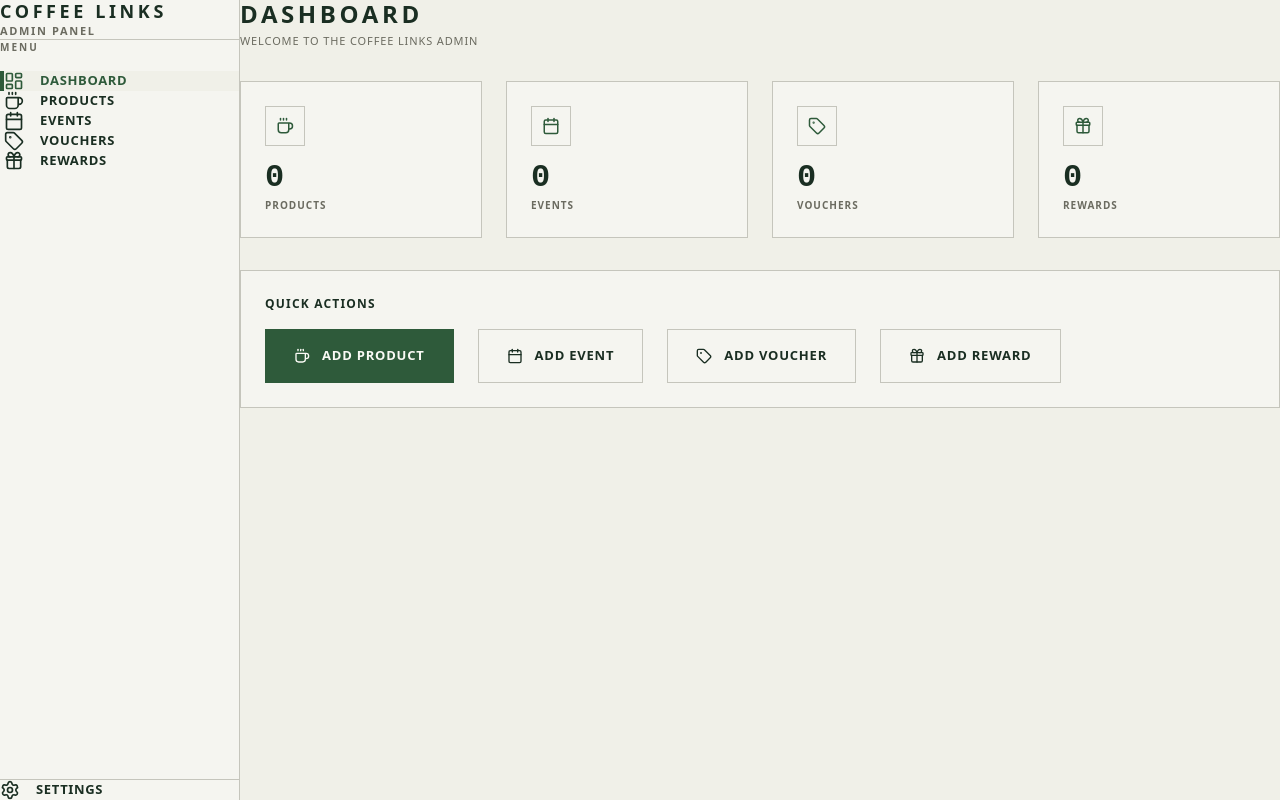
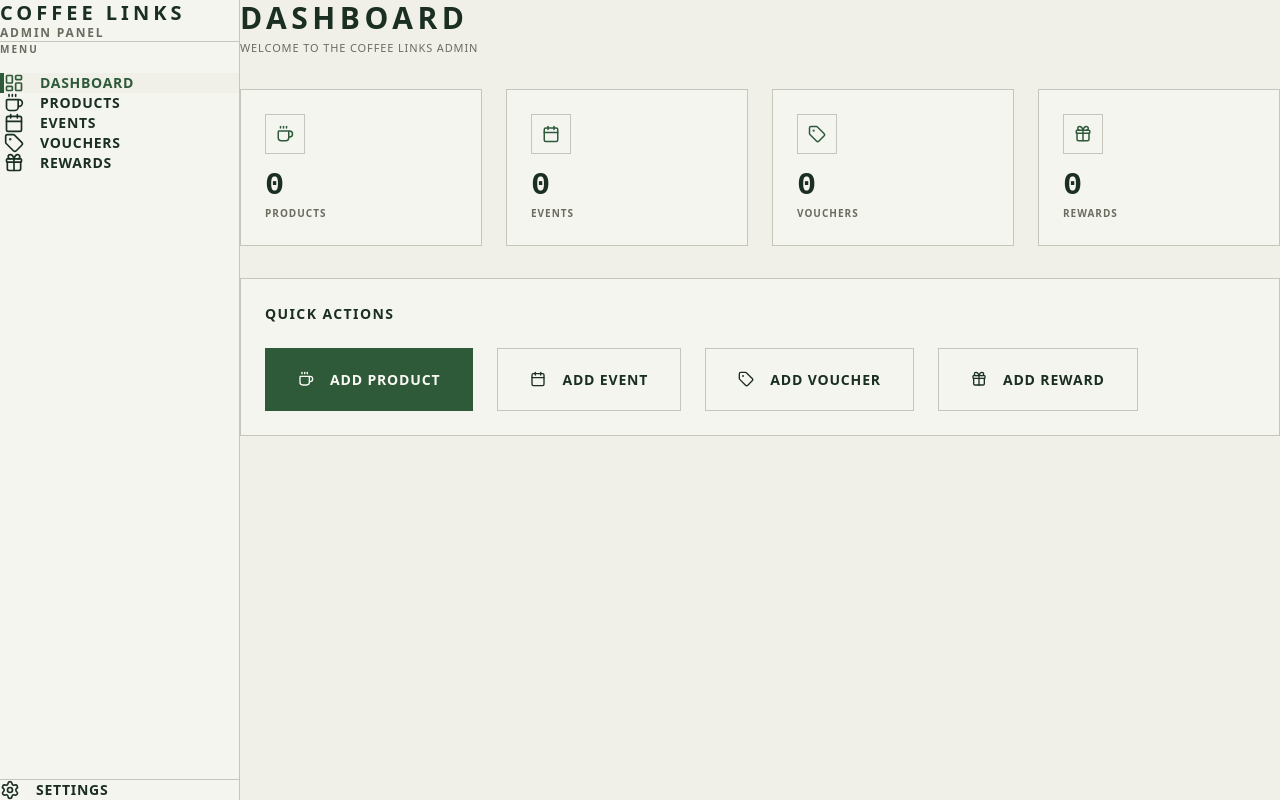
Before and after one commit to iamducnhat/thecoffeelinks-admin, a Next.js app: page / in a window 1280 px wide. Built offline with nearby package versions, Linux system fonts and the light colour scheme; no server answers.

Commit message:
fix: massive buttons, consistent 24px layout spacing, high contrast sidebar

```diff
--- a/src/app/globals.css
+++ b/src/app/globals.css
@@ -107,9 +107,9 @@ a {
   display: inline-flex;
   align-items: center;
   justify-content: center;
-  gap: 12px;
-  padding: 16px 28px;
-  font-size: 13px;
+  gap: 16px;
+  padding: 20px 32px;
+  font-size: 14px;
   font-weight: 600;
   text-transform: uppercase;
   letter-spacing: 0.06em;
@@ -117,7 +117,7 @@ a {
   cursor: pointer;
   transition: all 0.15s ease;
   white-space: nowrap;
-  min-height: 52px;
+  min-height: 56px;
 }
 
 .btn-sm {
@@ -321,8 +321,8 @@ select.input {
 }
 
 .page-title {
-  font-size: 1.5rem;
-  /* 24px */
+  font-size: 1.875rem;
+  /* 30px */
   font-weight: 700;
   text-transform: uppercase;
   letter-spacing: 0.15em;
@@ -340,13 +340,13 @@ select.input {
 }
 
 .section-title {
-  font-size: 0.75rem;
-  /* 12px */
+  font-size: 0.875rem;
+  /* 14px */
   font-weight: 700;
   text-transform: uppercase;
   letter-spacing: 0.1em;
   color: var(--foreground);
-  margin-bottom: var(--space-4);
+  margin-bottom: 24px;
 }
 
 /* ============================================
--- a/src/app/layout.tsx
+++ b/src/app/layout.tsx
@@ -28,7 +28,7 @@ export default function RootLayout({
       <body className={`${geistSans.variable} ${geistMono.variable} antialiased`}>
         <div className="flex min-h-screen">
           <Sidebar />
-          <main className="flex-1 p-8 bg-neutral-100">
+          <main className="flex-1 p-6 bg-neutral-100">
             {children}
           </main>
         </div>
--- a/src/components/Sidebar.tsx
+++ b/src/components/Sidebar.tsx
@@ -26,10 +26,10 @@ export default function Sidebar() {
         <aside className="w-60 bg-background border-r border-border min-h-screen flex flex-col">
             {/* Logo */}
             <div className="px-6 py-8 border-b border-border">
-                <h1 className="text-lg font-bold uppercase tracking-[0.2em] text-foreground leading-tight">
+                <h1 className="text-xl font-bold uppercase tracking-[0.2em] text-foreground leading-tight">
                     Coffee Links
                 </h1>
-                <p className="text-[11px] uppercase tracking-[0.15em] text-neutral-500 mt-2 font-bold">
+                <p className="text-xs uppercase tracking-[0.15em] text-neutral-500 mt-2 font-bold">
                     Admin Panel
                 </p>
             </div>
@@ -46,7 +46,7 @@ export default function Sidebar() {
                             <li key={item.href}>
                                 <Link
                                     href={item.href}
-                                    className={`flex items-center gap-4 px-3 py-3 text-[13px] font-bold uppercase tracking-[0.05em] transition-all border-l-4 ${isActive
+                                    className={`flex items-center gap-4 px-3 py-3 text-sm font-bold uppercase tracking-[0.05em] transition-all border-l-4 ${isActive
                                         ? 'bg-neutral-100 text-primary border-primary'
                                         : 'text-neutral-600 border-transparent hover:bg-neutral-50 hover:text-foreground hover:border-neutral-300'
                                         }`}
@@ -64,7 +64,7 @@ export default function Sidebar() {
             <div className="py-4 px-4 border-t border-border">
                 <Link
                     href="/settings"
-                    className="flex items-center gap-4 px-3 py-3 text-[13px] font-bold uppercase tracking-[0.05em] text-neutral-600 hover:bg-neutral-50 hover:text-foreground transition-all"
+                    className="flex items-center gap-4 px-3 py-3 text-sm font-bold uppercase tracking-[0.05em] text-neutral-600 hover:bg-neutral-50 hover:text-foreground transition-all"
                 >
                     <Settings size={20} strokeWidth={2} />
                     Settings
```
